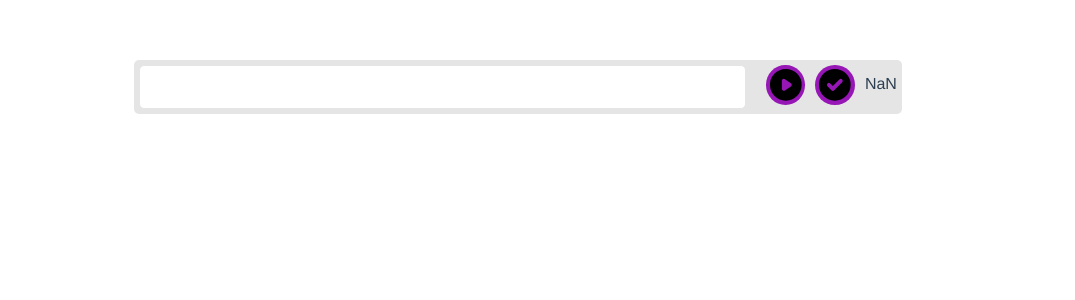
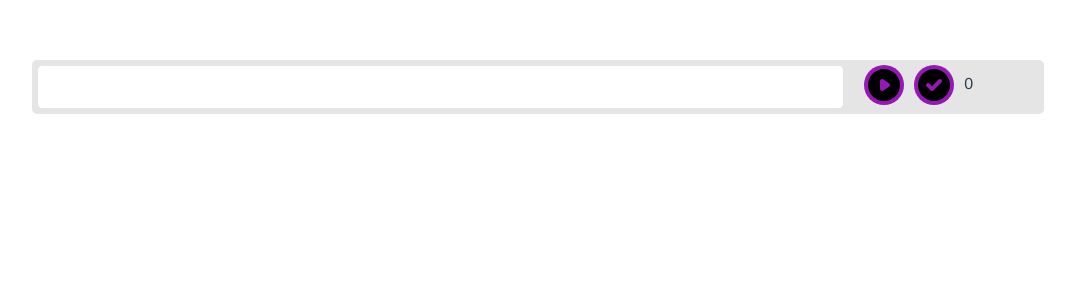
Before and after one commit to Thaekeh/toggl-timer-vue3, a Vue app: page / in a window 1280 px wide. Shown: the top 300 px of the page, without its empty margins (102-1177 px from the left). Built offline with nearby package versions, Linux system fonts and the light colour scheme.

Commit message:
Improvements

```diff
--- a/src/components/TimerBar.vue
+++ b/src/components/TimerBar.vue
@@ -1,17 +1,14 @@
 <template>
   <div id="timer-bar">
-    <input id="title-input" />
+    <input id="title-input" v-model="sessionTitle" />
     <ToggleButton
       :timerIsRunning="timerIsRunning"
       @toggle-timer="toggleTimer()"
       id="toggle-timer-button"
     />
     <TimerButton @on-click="prepareSave()" />
-    <Timer :timeInMilliSeconds="timeInMilliSeconds" :startDate="startDate" />
+    <Timer :timeInMilliSeconds="timeInMilliSeconds" :startTime="startTime" />
   </div>
-    <li v-for="(item, id) in savedSessions" :key="id">
-      {{id}}
-    </li>
 </template>
 
 <script>
@@ -31,10 +28,11 @@ export default {
       timerIsRunning: false,
       timeInMilliSeconds: 0,
       interval: 0,
-      startDate: 0,
+      startTime: 0,
       id: 0,
+      sessionTitle: "",
       savedSessions: [],
-      currentSession: {}
+      currentSession: {},
     };
   },
   methods: {
@@ -44,7 +42,7 @@ export default {
       if (!this.timerIsRunning) this.stopTimer();
     },
     startTimer() {
-      this.startDate = Date.now();
+      this.startTime = Date.now();
       this.interval = setInterval(this.incrementTimer, 10);
     },
     stopTimer() {
@@ -54,15 +52,34 @@ export default {
       this.timeInMilliSeconds += 10;
     },
     prepareSave() {
-      this.savedSessions.push({id: this.getId()})
+      if (!this.sessionTitle) {
+        this.setError("Please fill in a title");
+        return;
+      }
+      if (!this.startTime) {
+        this.setError("Cannot save session when timer hasn't been started yet");
+        return;
+      }
+      this.currentSession = { id: this.getId(), title: this.sessionTitle, startTime: this.startTime };
+      this.saveSession();
+      this.resetData();
+    },
+    resetData() {
+      this.sessionTitle = '';
+      this.setError('');
+      this.startTime = 0;
+      this.timerIsRunning = false;
     },
     saveSession() {
-      this.$emit('save-session', this.currentSession)
+      this.$emit("save-session", this.currentSession);
+    },
+    setError(errorMessage) {
+      this.$emit("set-error", errorMessage);
     },
     getId() {
       this.id += 1;
       return this.id;
-    }
+    },
   },
 };
 </script>
@@ -71,10 +88,8 @@ export default {
 #timer-bar {
   background-color: #e5e5e5;
   display: flex;
-  margin-left: 10%;
   padding: 5px;
   border-radius: 5px;
-  max-width: 75%;
 }
 
 #toggle-timer-button {
--- a/src/components/TimerButton.vue
+++ b/src/components/TimerButton.vue
@@ -1,5 +1,5 @@
 <template>
-  <button id="toggle-timer-button" @click="emitMethod()">
+  <button id="toggle-timer-button" @click="$emit('on-click')">
     <CheckCircleIcon />
   </button>
 </template>
@@ -11,11 +11,6 @@ export default {
   name: 'TimerButton',
   components: {
       CheckCircleIcon
-  },
-  methods: {
-      emitMethod() {
-          this.$emit('on-click')
-      }
   },
   props: ['timerIsRunning']
 }
--- a/src/components/ToggleButton.vue
+++ b/src/components/ToggleButton.vue
@@ -6,13 +6,12 @@
 </template>
 
 <script>
-import { PlayIcon, StopIcon, PauseIcon } from '@heroicons/vue/solid';
+import { PlayIcon, PauseIcon } from '@heroicons/vue/solid';
 
 export default {
   name: 'ToggleButton',
   components: {
       PlayIcon,
-      StopIcon,
       PauseIcon
   },
   methods: {
```
